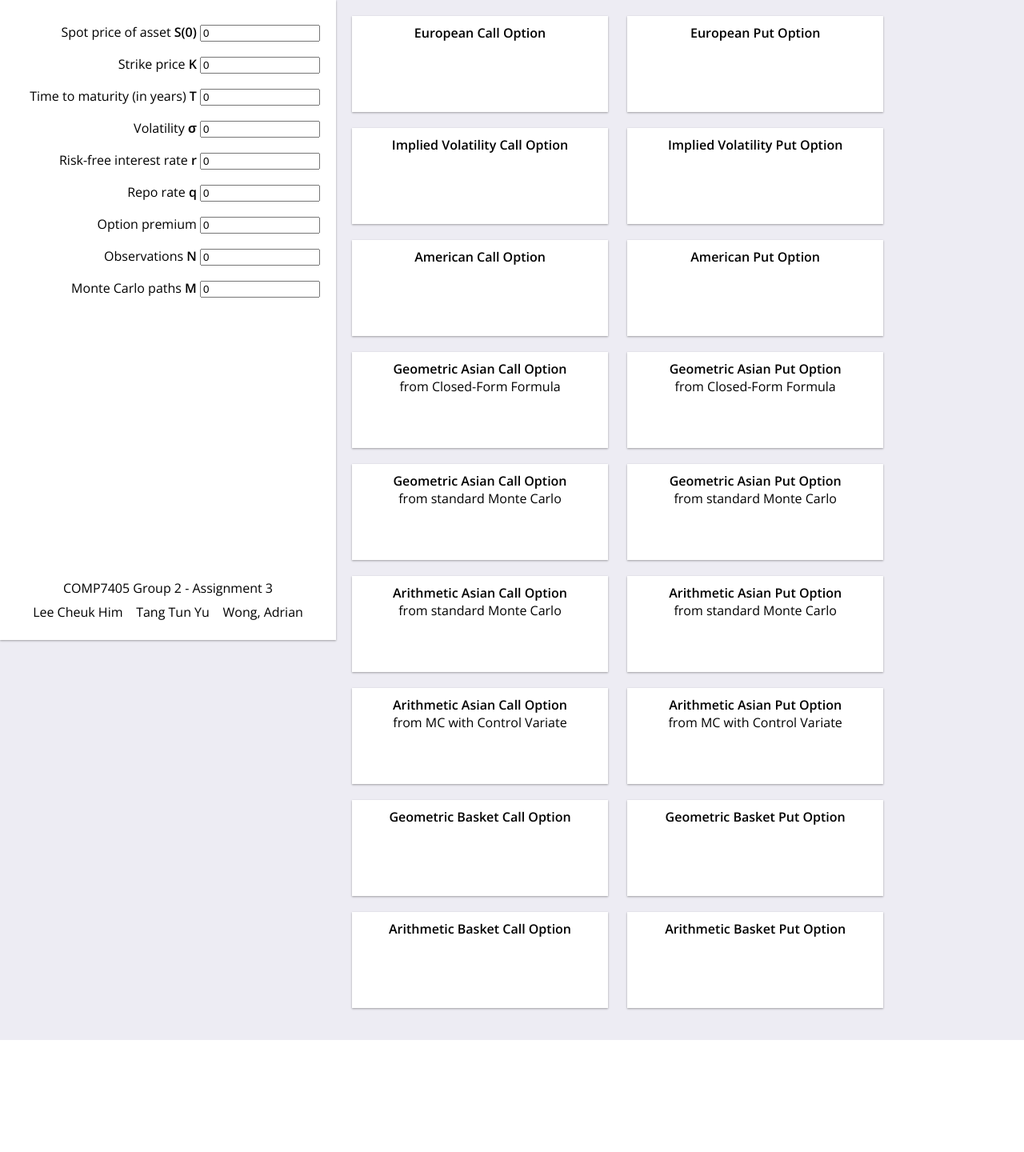
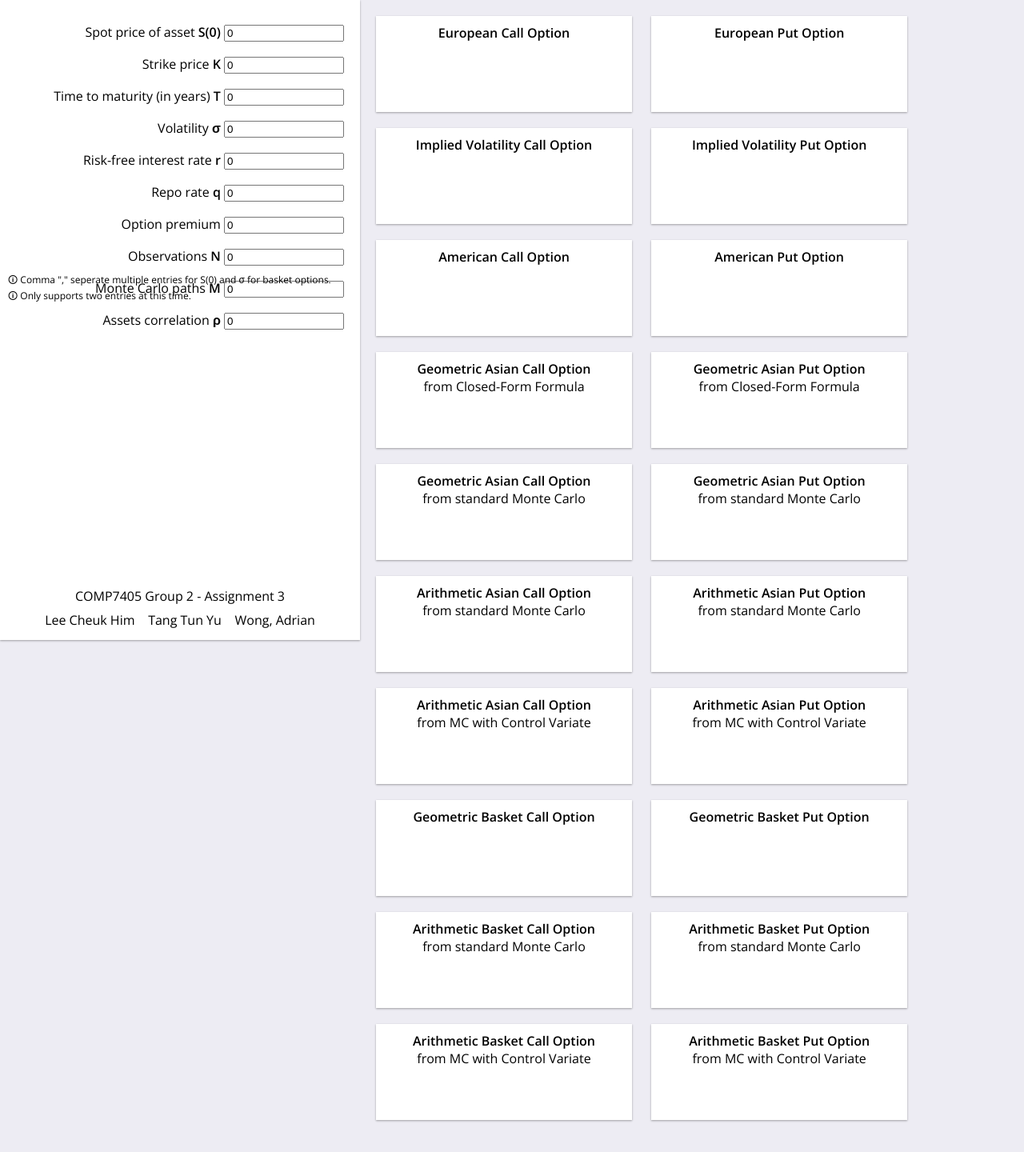
Before and after one commit to arawndinog/mini_option_pricer, a Flask app: page / in a window 1280 px wide. Shown: the whole page at 80% size. Before the commit the page ends 1300 px from the top, so only its background shows below. Run offline with Flask 2, Linux system fonts and the light colour scheme; some libraries are stand-ins or nearby versions.

Commit message:
add basket option to UI

```diff
--- a/app.py
+++ b/app.py
@@ -3,6 +3,7 @@ import numpy as np
 import black_scholes
 import american_option
 import asian_option
+import basket_option
 
 app = Flask(__name__)
 
@@ -72,5 +73,36 @@ def calculate_asian_option_value():
 
     return jsonify({"result":result})
 
+@app.route('/calculate_basket_option_value')
+def calculate_basket_option_value():
+    s0_1 = float(request.args.get('spotprice'))
+    s0_2 = float(request.args.get('spotprice2'))
+    sigma_1 = float(request.args.get('volatility'))
+    sigma_2 = float(request.args.get('volatility2'))
+    r = float(request.args.get('interestrate'))
+    T = float(request.args.get('maturity'))
+    K = float(request.args.get('strikeprice'))
+    option_type = request.args.get('optiontype')
+
+    rho = float(request.args.get('correlation'))
+    M = int(request.args.get('montecarlopath'))
+    basket_type = request.args.get('baskettype')
+
+    if basket_type == "geo_mc":
+        basket_option_model = basket_option.basketGeo(s0_1, s0_2, sigma_1, sigma_2, r, T, K, rho, option_type)
+        if option_type == "call":
+            result = basket_option_model.CallGeoBasket()
+        elif option_type == "put":
+            result = basket_option_model.PutGeoBasket()
+    elif basket_type == "arithm_mc":
+        basket_option_model = basket_option.basketArith(s0_1, s0_2, sigma_1, sigma_2, r, T, K, rho, option_type, M, False)
+        result = basket_option_model.pricing()[0]
+    elif basket_type == "arithm_cv":
+        basket_option_model = basket_option.basketArith(s0_1, s0_2, sigma_1, sigma_2, r, T, K, rho, option_type, M, True)
+        result = float(basket_option_model.pricing()[0])
+        print(result)
+
+    return jsonify({"result":result})
+
 if __name__ == "__main__":
     app.run(port=5600, debug = True)
--- a/basket_option.py
+++ b/basket_option.py
@@ -110,7 +110,7 @@ class basketArith(basketGeo):
             geoPayoff_call[i] = np.exp(-self.r*self.T)*max(geoMean-self.K, 0)
             geoPayoff_put[i] = np.exp(-self.r*self.T)*max(self.K-geoMean, 0)
 
-            if i % 50 == 0:
+            # if i % 50 == 0:
 
             if self.option_type == "call":
 
--- a/static/scripts.js
+++ b/static/scripts.js
@@ -1,6 +1,10 @@
 $(document).ready(function(){
+    var spotprice_all;
+    var volatility_all;
     var spotprice;
     var volatility;
+    var spotprice2;
+    var volatility2;
     var interestrate;
     var reporate;
     var maturity;
@@ -8,9 +12,10 @@ $(document).ready(function(){
     var optionpremium;
     var observations;
     var montecarlopath;
+    var correlation;
     $('.output-panel').click(function() {
-        spotprice = $("#spotprice").val();
-        volatility = $("#volatility").val();
+        spotprice_all = $("#spotprice").val();
+        volatility_all = $("#volatility").val();
         interestrate = $("#interestrate").val();
         reporate = $("#reporate").val();
         maturity = $("#maturity").val();
@@ -18,6 +23,13 @@ $(document).ready(function(){
         optionpremium = $("#optionpremium").val();
         observations = $("#observations").val();
         montecarlopath = $("#montecarlopath").val();
+        correlation = $("#correlation").val();
+        spotprice_all = spotprice_all.split(",");
+        volatility_all = volatility_all.split(",");
+        spotprice = spotprice_all[0];
+        spotprice2 = spotprice_all[1];
+        volatility = volatility_all[0];
+        volatility2 = volatility_all[1];
     });
     // European options
     $('#european_call').click(function() {
@@ -293,4 +305,143 @@ $(document).ready(function(){
             },
         });
     });
+    // Basket options
+    $('#geo_basket_call').click(function() {
+        $.ajax({
+            url: "/calculate_basket_option_value",
+            type: "get",
+            data: {
+                spotprice: spotprice,
+                spotprice2: spotprice2,
+                volatility: volatility,
+                volatility2: volatility2,
+                interestrate: interestrate,
+                maturity: maturity,
+                strikeprice: strikeprice,
+                // observations: observations,
+                montecarlopath: montecarlopath,
+                correlation: correlation,
+                baskettype: "geo_mc",
+                optiontype: "call"
+            },
+            success: function(response) {
+                $("#geo_basket_call .result").html('<p>Result: '+response.result.toString()+'</p>');
+            },
+        });
+    });
+    $('#geo_basket_put').click(function() {
+        $.ajax({
+            url: "/calculate_basket_option_value",
+            type: "get",
+            data: {
+                spotprice: spotprice,
+                spotprice2: spotprice2,
+                volatility: volatility,
+                volatility2: volatility2,
+                interestrate: interestrate,
+                maturity: maturity,
+                strikeprice: strikeprice,
+                // observations: observations,
+                montecarlopath: montecarlopath,
+                correlation: correlation,
+                baskettype: "geo_mc",
+                optiontype: "put"
+            },
+            success: function(response) {
+                $("#geo_basket_put .result").html('<p>Result: '+response.result.toString()+'</p>');
+            },
+        });
+    });
+    $('#arithm_basket_mc_call').click(function() {
+        $.ajax({
+            url: "/calculate_basket_option_value",
+            type: "get",
+            data: {
+                spotprice: spotprice,
+                spotprice2: spotprice2,
+                volatility: volatility,
+                volatility2: volatility2,
+                interestrate: interestrate,
+                maturity: maturity,
+                strikeprice: strikeprice,
+                // observations: observations,
+                montecarlopath: montecarlopath,
+                correlation: correlation,
+                baskettype: "arithm_mc",
+                optiontype: "call"
+            },
+            success: function(response) {
+                $("#arithm_basket_mc_call .result").html('<p>Result: '+response.result.toString()+'</p>');
+            },
+        });
+    });
+    $('#arithm_basket_mc_put').click(function() {
+        $.ajax({
+            url: "/calculate_basket_option_value",
+            type: "get",
+            data: {
+                spotprice: spotprice,
+                spotprice2: spotprice2,
+                volatility: volatility,
+                volatility2: volatility2,
+                interestrate: interestrate,
+                maturity: maturity,
+                strikeprice: strikeprice,
+                // observations: observations,
+                montecarlopath: montecarlopath,
+                correlation: correlation,
+                baskettype: "arithm_mc",
+                optiontype: "put"
+            },
+            success: function(response) {
+                $("#arithm_basket_mc_put .result").html('<p>Result: '+response.result.toString()+'</p>');
+            },
+        });
+    });
+    $('#arithm_basket_cv_call').click(function() {
+        $.ajax({
+            url: "/calculate_basket_option_value",
+            type: "get",
+            data: {
+                spotprice: spotprice,
+                spotprice2: spotprice2,
+                volatility: volatility,
+                volatility2: volatility2,
+                interestrate: interestrate,
+                maturity: maturity,
+                strikeprice: strikeprice,
+                // observations: observations,
+                montecarlopath: montecarlopath,
+                correlation: correlation,
+                baskettype: "arithm_cv",
+                optiontype: "call"
+            },
+            success: function(response) {
+                $("#arithm_basket_cv_call .result").html('<p>Result: '+response.result.toString()+'</p>');
+            },
+        });
+    });
+    $('#arithm_basket_cv_put').click(function() {
+        $.ajax({
+            url: "/calculate_basket_option_value",
+            type: "get",
+            data: {
+                spotprice: spotprice,
+                spotprice2: spotprice2,
+                volatility: volatility,
+                volatility2: volatility2,
+                interestrate: interestrate,
+                maturity: maturity,
+                strikeprice: strikeprice,
+                // observations: observations,
+                montecarlopath: montecarlopath,
+                correlation: correlation,
+                baskettype: "arithm_cv",
+                optiontype: "put"
+            },
+            success: function(response) {
+                $("#arithm_basket_cv_put .result").html('<p>Result: '+response.result.toString()+'</p>');
+            },
+        });
+    });
 });
--- a/static/styles.css
+++ b/static/styles.css
@@ -7,17 +7,30 @@ body {
     top:0;
     left:0;
     height:100%;
-    width:420px;
+    width:450px;
     background:white;
     box-shadow: 0 1px 3px rgba(0,0,0,0.12), 0 1px 2px rgba(0,0,0,0.24);
     padding: 20px;
     line-height:40px;
     text-align: right;
 }
+.input-panel .info {
+    position:absolute;
+    box-sizing:border-box;
+    bottom:70px;
+    right:0;
+    height:400px;
+    width:100%;
+    text-align: left;
+    line-height:20px;
+    padding:10px;
+    font-size: 12px;
+}
 .input-panel .masthead {
     position:absolute;
-    bottom:20px;
+    bottom:0;
     right:0;
+    height:70px;
     width:100%;
     text-align: center;
     line-height:30px;
@@ -29,9 +42,9 @@ body {
     position:relative;
     box-sizing: border-box;
     padding:20px;
-    width:calc( 100% - 420px );
+    width:calc( 100% - 450px );
     top:0;
-    left:420px;
+    left:450px;
 }
 .output-panel {
     position:relative;
--- a/templates/index.html
+++ b/templates/index.html
@@ -9,7 +9,8 @@
     <body style="background:rgb(237, 236, 243); font-family: 'Open Sans', sans-serif;">
         <div class="input-panel">
             Spot price of asset <span style="font-weight:bold;">S(0)</span>
-            <input type="number" id="spotprice" name="spotprice" value=0 step="0.01"><br/>
+            <!-- <input type="number" id="spotprice" name="spotprice" value=0 step="0.01"><br/> -->
+            <input type="text" id="spotprice" name="spotprice" value=0><br/>
 
             Strike price <span style="font-weight:bold;">K</span>
             <input type="number" id="strikeprice" name="strikeprice" value=0 step="0.01"><br/>
@@ -18,7 +19,8 @@
             <input type="number" id="maturity" name="maturity" value=0 step="0.01"><br/>
 
             Volatility <span style="font-weight:bold;">σ</span>
-            <input type="number" id="volatility" name="volatility" value=0 step="0.01"><br/>
+            <!-- <input type="number" id="volatility" name="volatility" value=0 step="0.01"><br/> -->
+            <input type="text" id="volatility" name="volatility" value=0><br/>
 
             Risk-free interest rate <span style="font-weight:bold;">r</span>
             <input type="number" id="interestrate" name="interestrate" value=0 step="0.01"><br/>
@@ -34,6 +36,13 @@
 
             Monte Carlo paths <span style="font-weight:bold;">M</span>
             <input type="number" id="montecarlopath" name="montecarlopath" value=0><br/>
+
+            Assets correlation <span style="font-weight:bold;">ρ</span>
+            <input type="number" id="correlation" name="correlation" value=0><br/>
+            <div class="info">
+                🛈 Comma "," seperate multiple entries for S(0) and σ for basket options.<br/>
+                🛈 Only supports two entries at this time.<br/>
+            </div>
             <div class="masthead">
                 COMP7405 Group 2 - Assignment 3<br/>
                 Lee Cheuk Him &nbsp;&nbsp; Tang Tun Yu &nbsp;&nbsp; Wong, Adrian
@@ -112,12 +121,24 @@
                 <span class="title">Geometric Basket Put Option</span>
                 <div class="result"></div>
             </div>
-            <div class="output-panel" id="arithm_basket_call">
-                <span class="title">Arithmetic Basket Call Option</span>
+            <div class="output-panel" id="arithm_basket_mc_call">
+                <span class="title">Arithmetic Basket Call Option</span><br/>
+                from standard Monte Carlo
                 <div class="result"></div>
             </div>
-            <div class="output-panel" id="arithm_basket_put">
-                <span class="title">Arithmetic Basket Put Option</span>
+            <div class="output-panel" id="arithm_basket_mc_put">
+                <span class="title">Arithmetic Basket Put Option</span><br/>
+                from standard Monte Carlo
+                <div class="result"></div>
+            </div>
+            <div class="output-panel" id="arithm_basket_cv_call">
+                <span class="title">Arithmetic Basket Call Option</span><br/>
+                from MC with Control Variate
+                <div class="result"></div>
+            </div>
+            <div class="output-panel" id="arithm_basket_cv_put">
+                <span class="title">Arithmetic Basket Put Option</span><br/>
+                from MC with Control Variate
                 <div class="result"></div>
             </div>
         </div>
```
